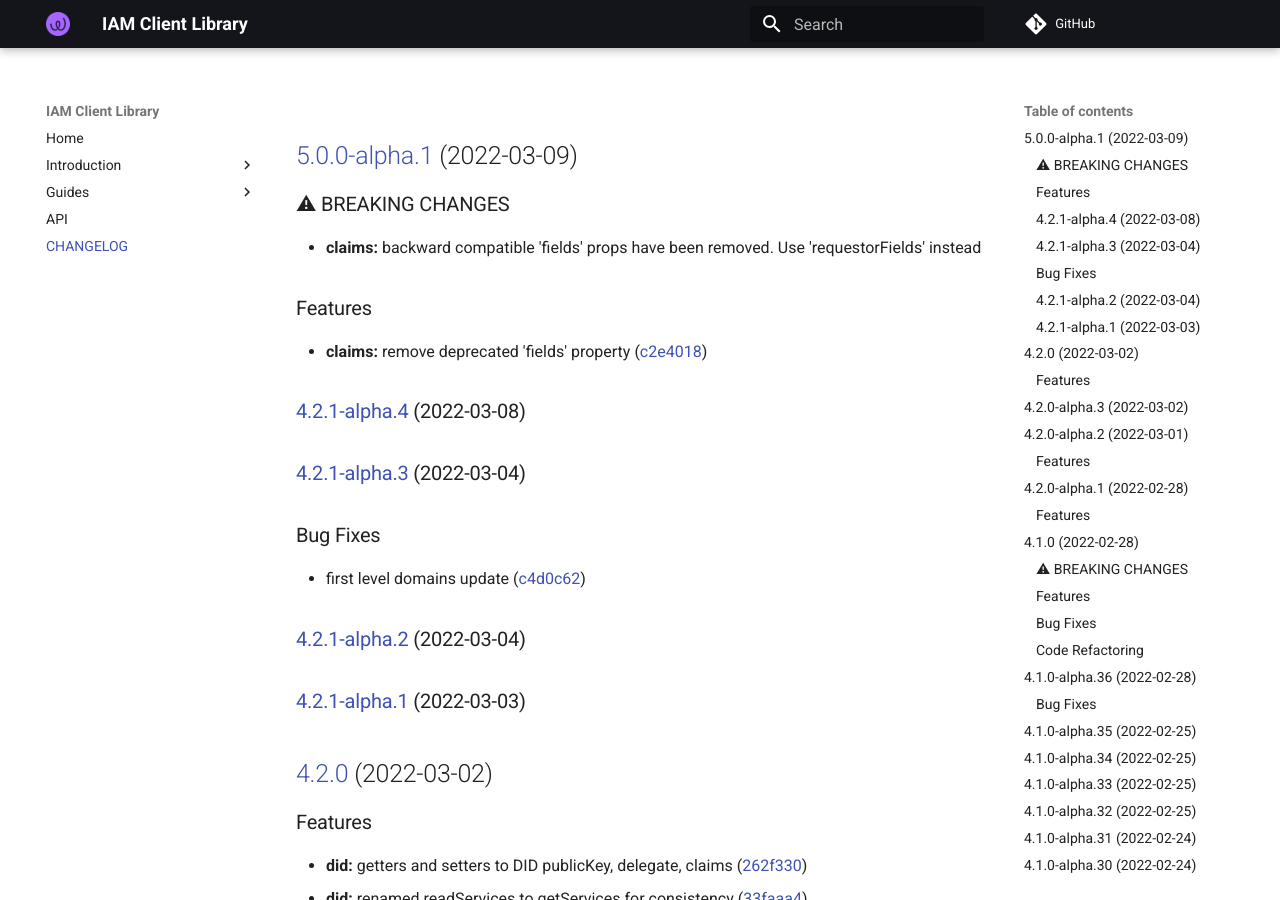
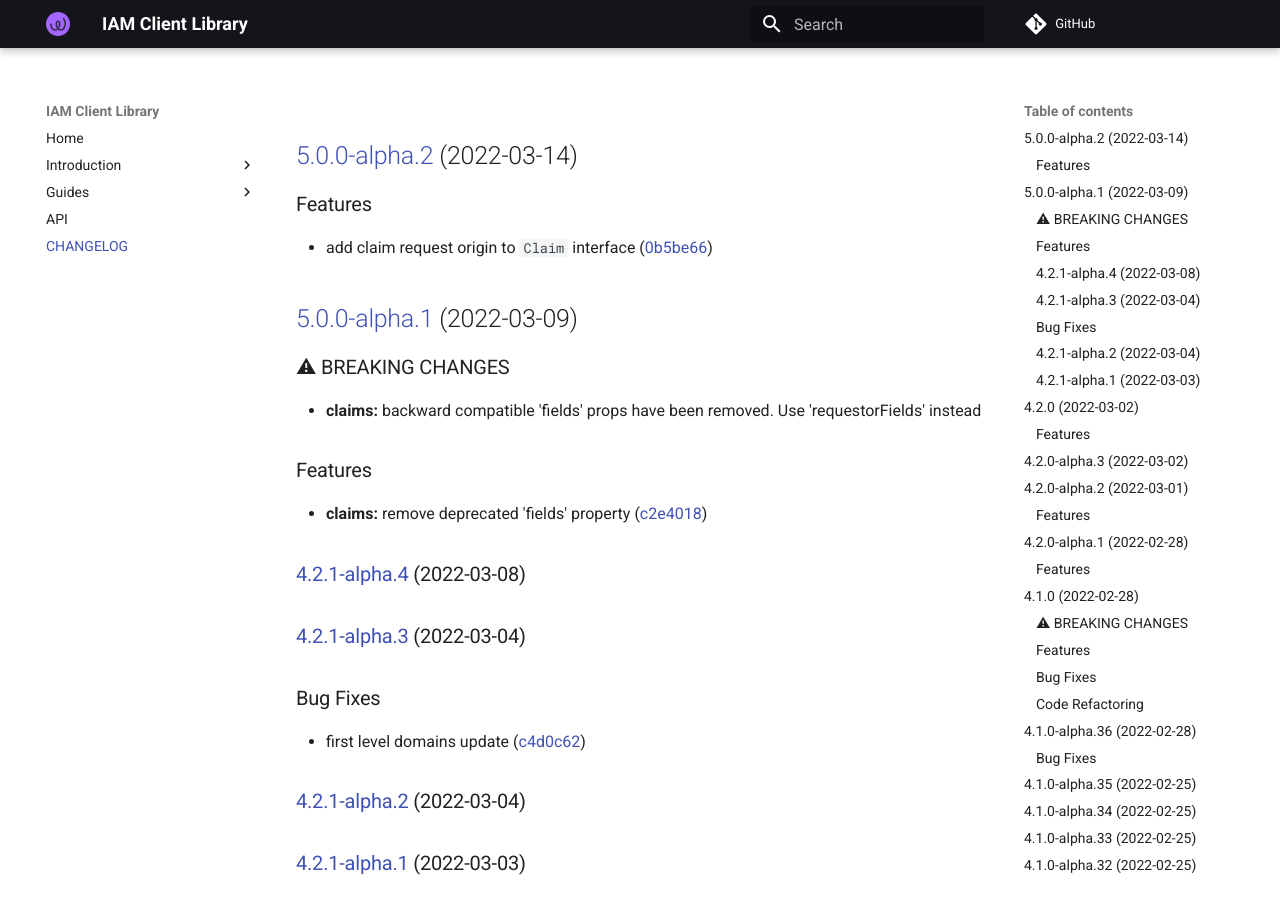
Before and after one commit to energywebfoundation/iam-client-lib, an MkDocs documentation site: the page built from docs/CHANGELOG.md, in a window 1280 px wide and 900 px high. Built offline with MkDocs 1.6.1 and Material for MkDocs 9.7.7, drawn with Linux system fonts in a browser that asks for light colours; comment, search, counter and statistics services are not loaded.

Commit message:
chore(release): 5.0.0-alpha.2 [skip ci]
## [5.0.0-alpha.2](https://github.com/energywebfoundation/iam-client-lib/compare/v5.0.0-alpha.1...v5.0.0-alpha.2) (2022-03-14)

### Features

* add claim request origin to `Claim` interface ([0b5be66](https://github.com/energywebfoundation/iam-client-lib/commit/0b5be66172b0a66383cec60828238eb13085c7d8))

```diff
--- a/docs/CHANGELOG.md
+++ b/docs/CHANGELOG.md
@@ -1,3 +1,10 @@
+## [5.0.0-alpha.2](https://github.com/energywebfoundation/iam-client-lib/compare/v5.0.0-alpha.1...v5.0.0-alpha.2) (2022-03-14)
+
+
+### Features
+
+* add claim request origin to `Claim` interface ([0b5be66](https://github.com/energywebfoundation/iam-client-lib/commit/0b5be66172b0a66383cec60828238eb13085c7d8))
+
 ## [5.0.0-alpha.1](https://github.com/energywebfoundation/iam-client-lib/compare/v4.2.1-alpha.4...v5.0.0-alpha.1) (2022-03-09)
 
 
--- a/package.json
+++ b/package.json
@@ -1,6 +1,6 @@
 {
   "name": "iam-client-lib",
-  "version": "5.0.0-alpha.1",
+  "version": "5.0.0-alpha.2",
   "description": "Library for Decentralized Identity and Access Management",
   "main": "dist/index.js",
   "module": "dist/index.esm.js",
```
